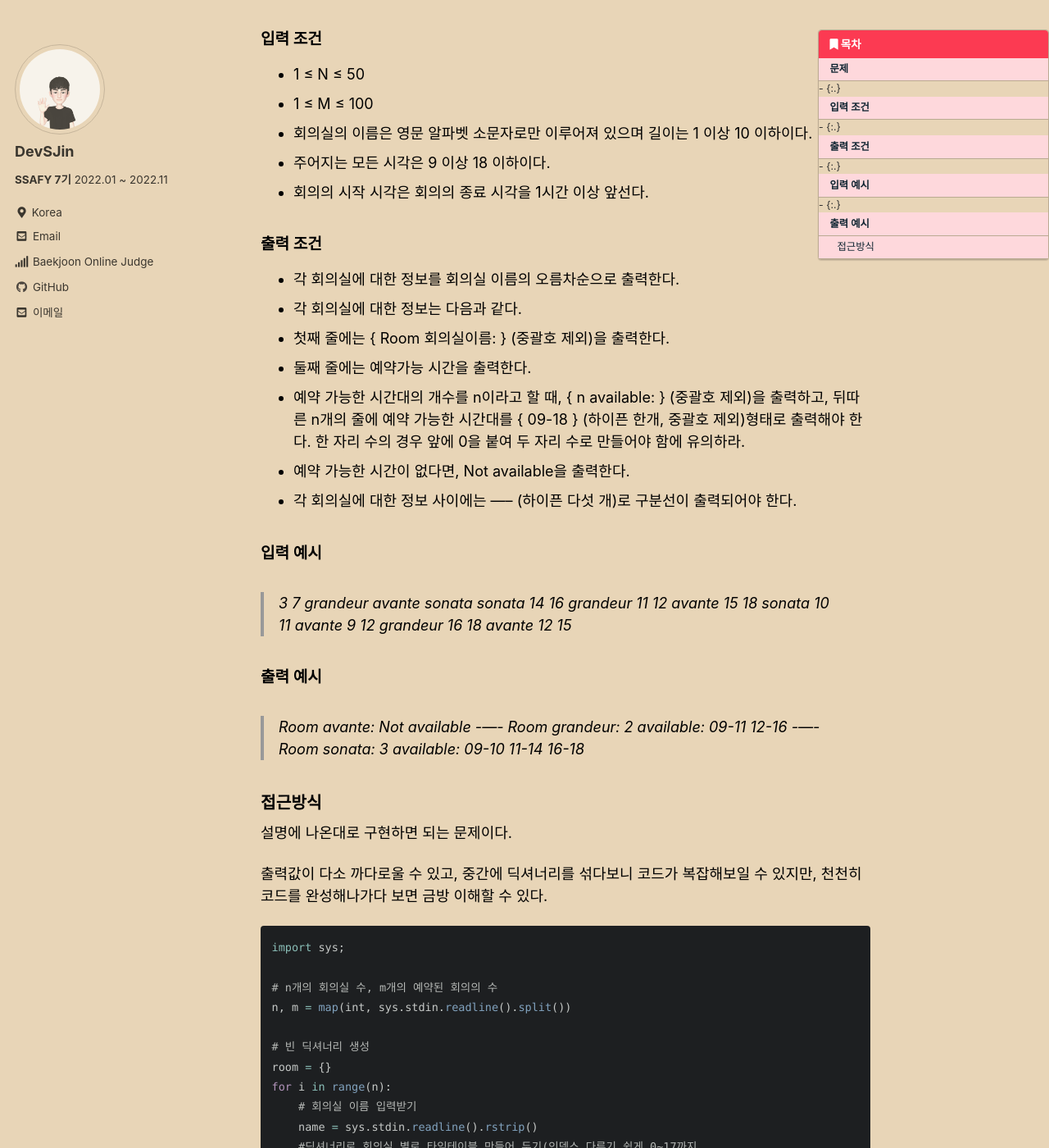
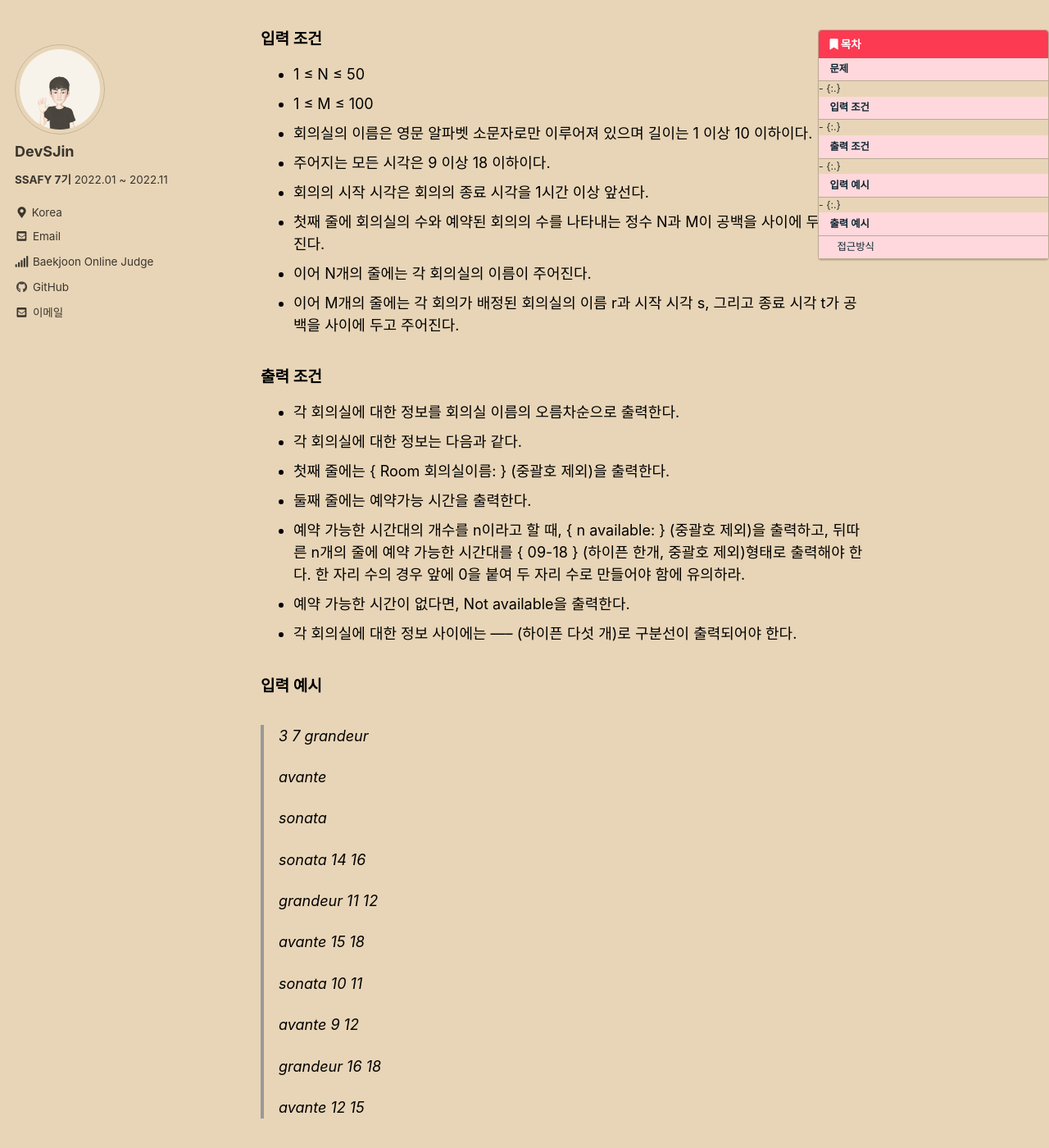
Before and after one commit to DevSJin/DevSJin.github.io, a Jekyll site: the page built from _posts/softeer/2023-01-16-회의실 예약.md, in a window 1280 px wide and 1400 px high, scrolled down 1055 px. Shown: the whole window at 82% size. Built offline with Jekyll 4.4.1, drawn with Linux system fonts in a browser that asks for light colours; cached includes are drawn as plain includes; comment, search, counter and statistics services are not loaded; some of the changed text lies outside the part shown.

Commit message:
오탈자 수정

````diff
--- a/_posts/softeer/2023-01-16-회의실 예약.md
+++ b/_posts/softeer/2023-01-16-회의실 예약.md
@@ -1,5 +1,5 @@
 ---
-title:  "[소프티어(softeer)] 회의실 예약"
+title:  "[소프티어(softeer)] 회의실 예약 파이썬 풀이"
 permalink: /categories/softeer/conferenceroom
 author_profile: true
 categories:
@@ -42,6 +42,9 @@ toc_sticky: true
 - 회의실의 이름은 영문 알파벳 소문자로만 이루어져 있으며 길이는 1 이상 10 이하이다.
 - 주어지는 모든 시각은 9 이상 18 이하이다.
 - 회의의 시작 시각은 회의의 종료 시각을 1시간 이상 앞선다.
+- 첫째 줄에 회의실의 수와 예약된 회의의 수를 나타내는 정수 N과 M이 공백을 사이에 두고 주어진다.
+- 이어 N개의 줄에는 각 회의실의 이름이 주어진다.
+- 이어 M개의 줄에는 각 회의가 배정된 회의실의 이름 r과 시작 시각 s, 그리고 종료 시각 t가 공백을 사이에 두고 주어진다.
 
 
 
@@ -59,14 +62,23 @@ toc_sticky: true
 
 > 3 7
 > grandeur
+>
 > avante
+>
 > sonata
+>
 > sonata 14 16
+>
 > grandeur 11 12
+>
 > avante 15 18
+>
 > sonata 10 11
+>
 > avante 9 12
+>
 > grandeur 16 18
+>
 > avante 12 15
 
 
@@ -74,17 +86,29 @@ toc_sticky: true
 #### 출력 예시
 
 > Room avante:
+>
 > Not available
+>
 > \-----
+>
 > Room grandeur:
+>
 > 2 available:
+>
 > 09-11
+>
 > 12-16
+>
 > \-----
+>
 > Room sonata:
+>
 > 3 available:
+>
 > 09-10
+>
 > 11-14
+>
 > 16-18
 
 
@@ -93,7 +117,7 @@ toc_sticky: true
 
 설명에 나온대로 구현하면 되는 문제이다.
 
-출력값이 다소 까다로울 수 있고, 중간에 딕셔너리를 섞다보니 코드가 복잡해보일 수 있지만, 천천히 코드를 완성해나가다 보면 금방 이해할 수 있다.
+출력값이 다소 까다로울 수 있고, 중간에 딕셔너리와 리스트를 섞어서 활용하다보니 코드가 복잡해보일 수 있지만, 천천히 코드를 완성해나가다 보면 금방 이해할 수 있다.
 
 ```python
 import sys;
````
